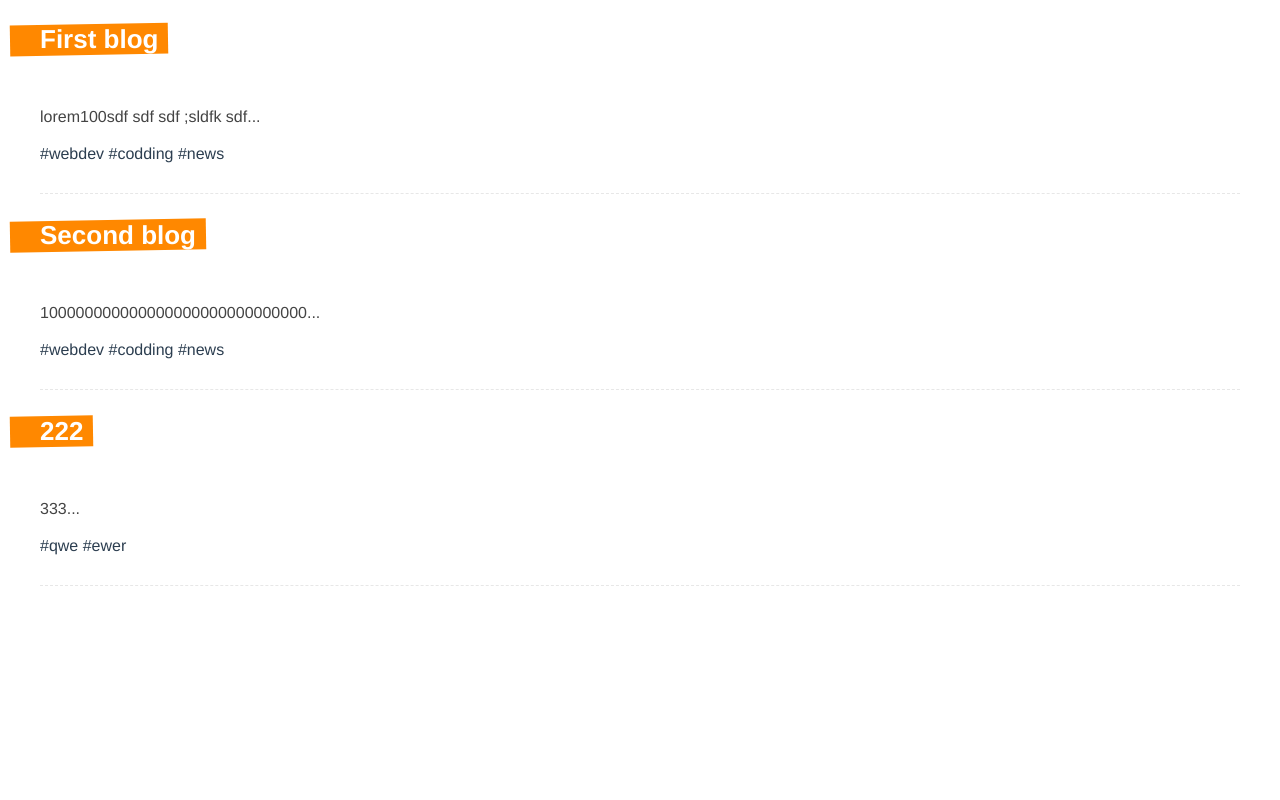
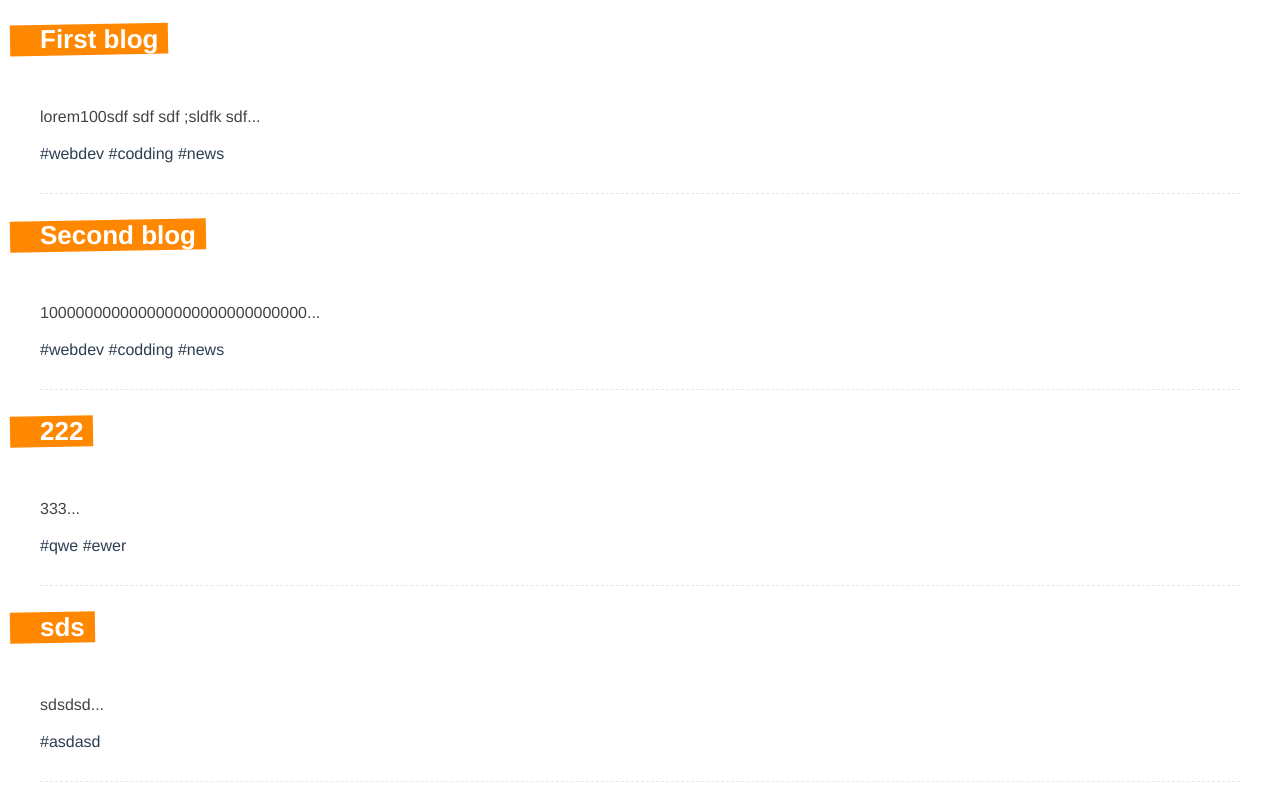
Before and after one commit to Kirill222/vue_composition_api, a Vue app: page / in a window 1280 px wide. Shown: the part 239-1039 px from the top of the page. Before the commit the page ends 843 px from the top, so only its background shows below. Built offline with nearby package versions, Linux system fonts and the light colour scheme; data requests are answered from the project's data file.

Commit message:
16 Redirect in composition API using useRouter()

```diff
--- a/data/db.json
+++ b/data/db.json
@@ -28,6 +28,14 @@
         "ewer"
       ],
       "id": 4
+    },
+    {
+      "title": "sds",
+      "body": "sdsdsd",
+      "tags": [
+        "asdasd"
+      ],
+      "id": 5
     }
   ]
 }
--- a/src/views/Create.vue
+++ b/src/views/Create.vue
@@ -26,6 +26,7 @@
 <script>
 
 import { ref } from '@vue/reactivity'
+import { useRouter } from 'vue-router'
 
 export default {
     setup() {
@@ -34,6 +35,10 @@ export default {
         const body = ref('')
         const tag = ref('')
         const tags = ref([])
+
+        const router = useRouter()
+        // router.go(-1)
+        // router.go(1)
 
         const handleKeydown = () => {
 
@@ -58,7 +63,8 @@ export default {
                     method: 'POST',
                     headers: {"Content-Type": "application/json"},
                     body: JSON.stringify(newPost)
-            })
+                })
+                router.push({name: 'Home'})
             }
             catch (err) {
                 console.log(err.message)
```
